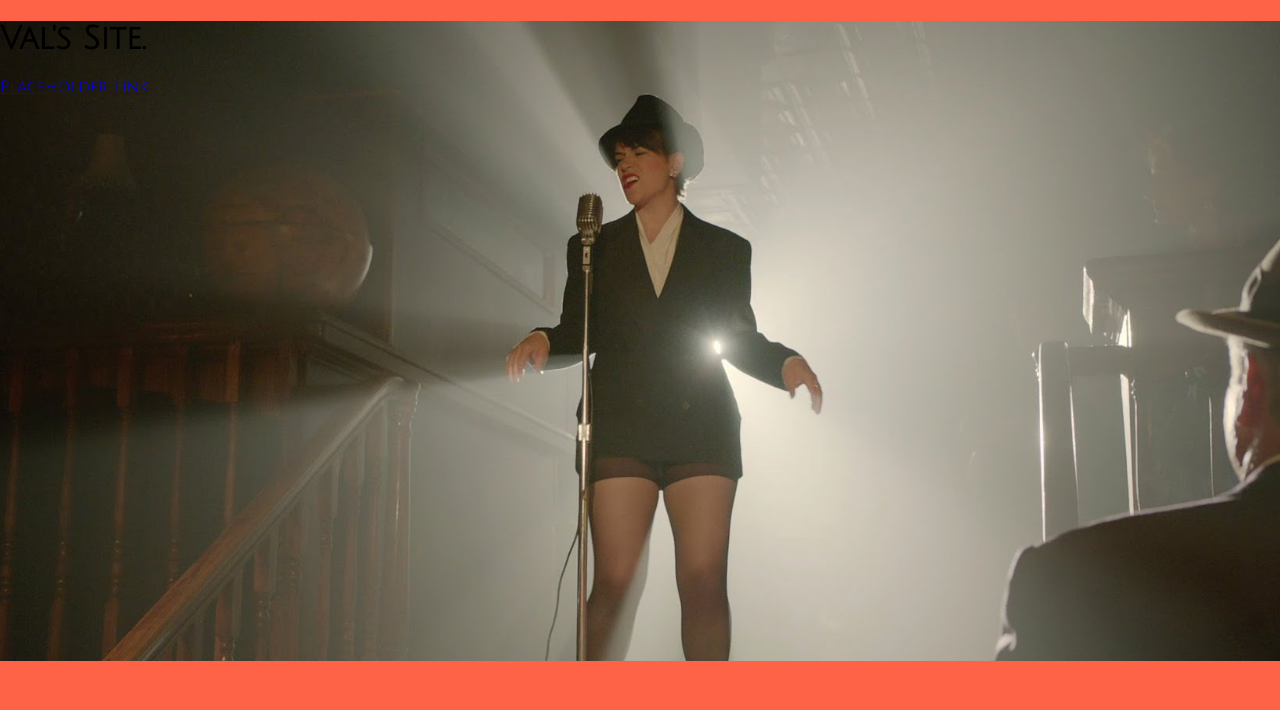
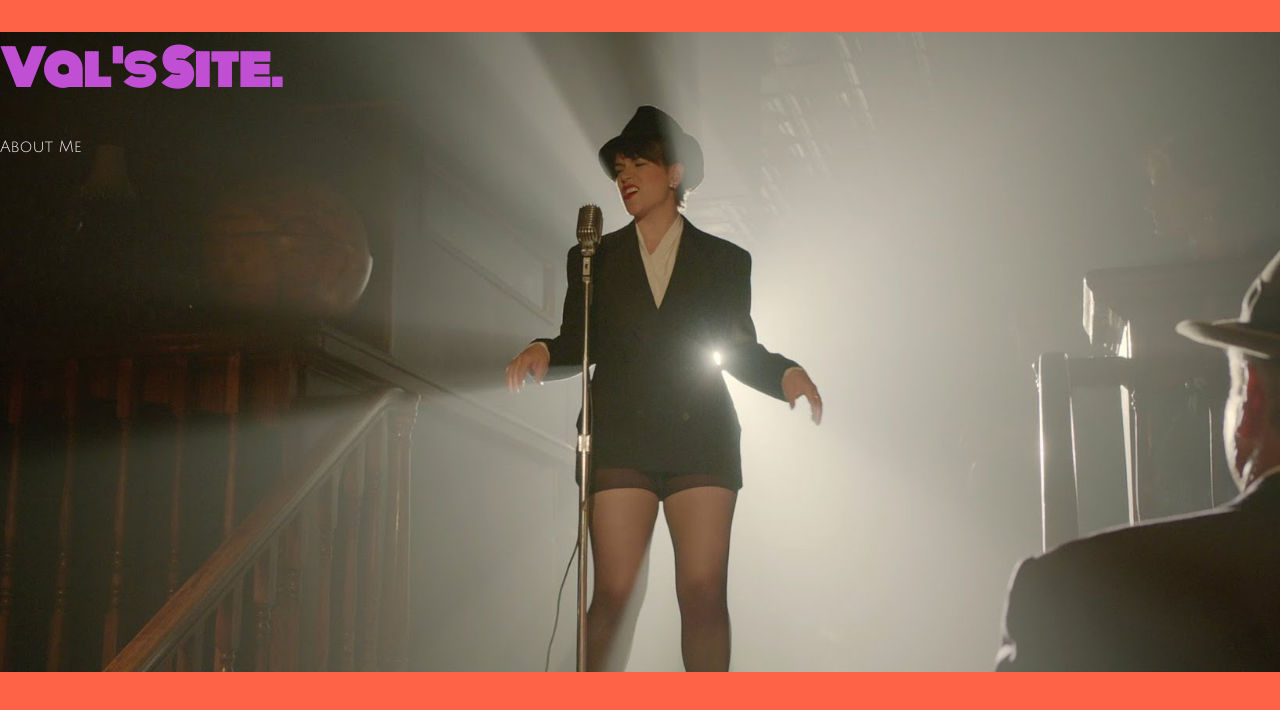
Before and after one commit to aubreynortham/vals-site, a Gatsby site: page / in a window 1280 px wide. Built offline with nearby package versions, Linux system fonts and the light colour scheme; Gatsby itself is replaced by a stand-in of ours.

Commit message:
Add IDE to gitignore. Change name of placeholder to about. Add some styles for improved constrast.

```diff
--- a/src/assets/styles/site.scss
+++ b/src/assets/styles/site.scss
@@ -1,6 +1,32 @@
+//Google Fonts
+@import url('https://fonts.googleapis.com/css?family=Monoton');
+
+//Sass vars
+$titleFontStack: 'Monoton', 'Julius Sans One', sans-serif;
+$titleColor: #c14fd4;
+$mainTransitionProps: font-size 2s;
+
 body {
   background-color: tomato;
   margin: 0;
+}
+
+.title {
+  font-family: $titleFontStack;
+  color: $titleColor;
+  font-size: 3em;
+}
+
+a {
+  text-decoration: none;
+  color: whitesmoke;
+  -webkit-transition: $mainTransitionProps;
+  -moz-transition: $mainTransitionProps;
+  transition: $mainTransitionProps;
+}
+
+a:hover {
+  font-size: 1.5em;
 }
 
 .banner {
--- a/src/pages/placeholder.js
+++ b/src/pages/about.js
@@ -6,6 +6,7 @@ import '../assets/styles/site.scss';
 
 export default () =>
   <div>
-    <h1>Placeholder Page</h1>
-    <Link to="/">Home</Link>
+      <Link to="/">Home</Link>
+      <h1>About Me</h1>
+
   </div>
--- a/src/pages/index.js
+++ b/src/pages/index.js
@@ -10,7 +10,7 @@ export default () =>
       style={{
         backgroundImage: `url(${require('../assets/images/val.jpg')})`
       }}>
-      <h1>Val's Site.</h1>
-      <Link to="/placeholder/">Placeholder Link</Link>
+      <h1 className="title">Val's Site.</h1>
+      <Link to="/about/">About Me</Link>
     </div>
   </div>
```
Also changed, not shown: 1 other file.
